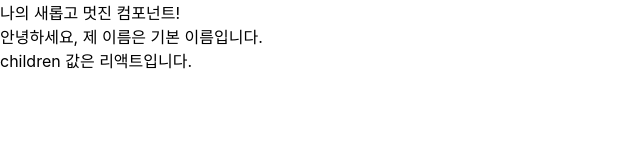
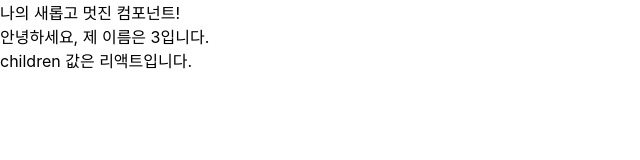
Before and after one commit to progh2/reactstudy2019, a React (Create React App) app in the folder hello-react/: page / in a window 1280 px wide. Shown: the top 160 px of the page, without its empty margins (0-640 px from the left). Built offline with nearby package versions, Linux system fonts and the light colour scheme.

Commit message:
#9 3.3.6 propTypes를 통한 props 검증 - props 오타 주의. 고생함.

```diff
--- a/hello-react/src/App.js
+++ b/hello-react/src/App.js
@@ -2,7 +2,7 @@
 import MyComponent from './MyComponent';
 
 const App = () => {
-  return <MyComponent>리액트</MyComponent>;
+  return <MyComponent name={3}>리액트</MyComponent>;
 };
 
 export default App;
--- a/hello-react/src/MyComponent.js
+++ b/hello-react/src/MyComponent.js
@@ -1,4 +1,5 @@
 import React from 'react';
+import PropTypes from 'prop-types';
 
 const MyComponent = ({ name, children }) => {
   return (
@@ -16,4 +17,8 @@
   children: '기본 내용' // 이 기본값은 동작하지 않는다.
 };
 
+MyComponent.propTypes = {
+  name: PropTypes.string
+};
+
 export default MyComponent;
```
